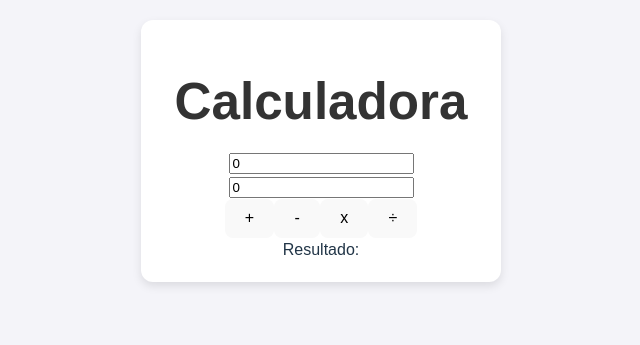
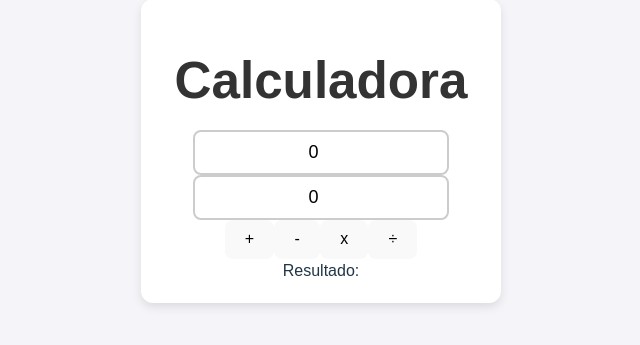
Before and after one commit to inesitalarr/Ejercicio-React-2025, a React (Vite) app: page / in a window 1280 px wide. Shown: the part 249-594 px from the top of the page, without its empty margins (319-959 px from the left). Built offline with nearby package versions, Linux system fonts and the light colour scheme.

Commit message:
add styling for input elements with focus effects

```diff
--- a/src/App.css
+++ b/src/App.css
@@ -21,3 +21,18 @@ h1 {
   color: #333;
   margin-bottom: 20px;
 }
+
+input {
+  border: 2px solid #ccc;
+  border-radius: 8px;
+  padding: 10px;
+  font-size: 18px;
+  text-align: center;
+  transition: all 0.3s ease-in-out;
+}
+
+input:focus {
+  border-color: #007bff;
+  outline: none;
+  box-shadow: 0px 0px 8px rgba(0, 123, 255, 0.3);
+}
```
